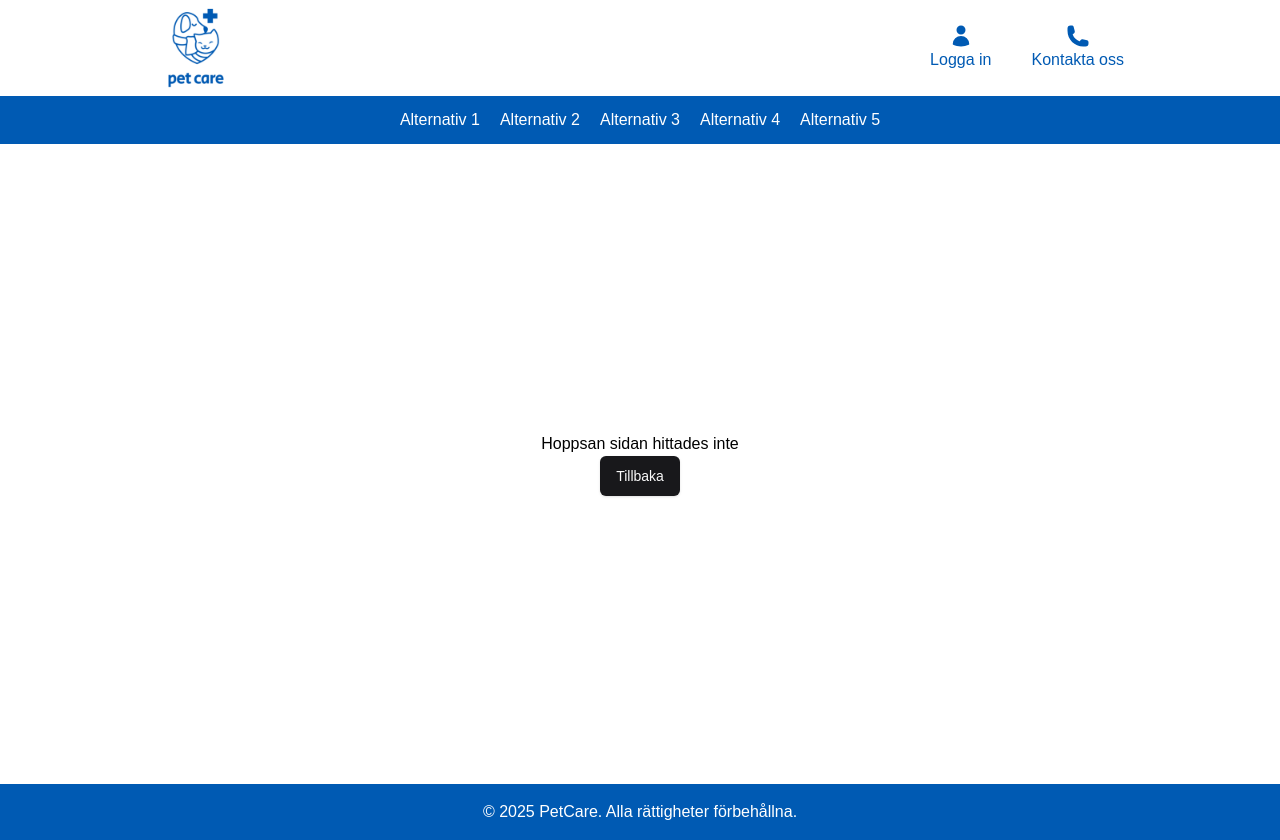
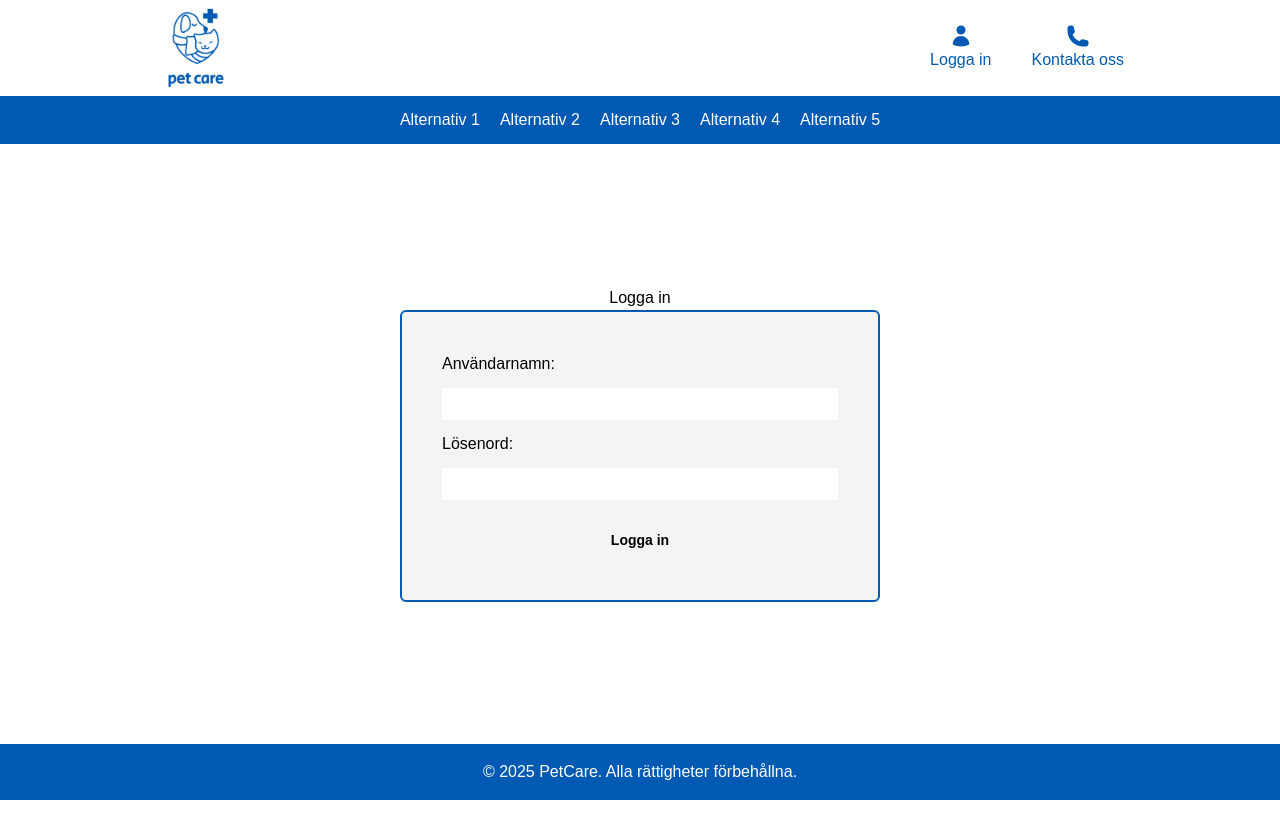
Before and after one commit to naathaliie/Nathalies-degree-project, a Next.js app in the folder pet-care/: page /login in a window 1280 px wide. Before the commit this address had no page. After the commit the page ends 800 px from the top, so only its background shows below. Built offline with nearby package versions, Linux system fonts and the light colour scheme.

Commit message:
login page

```diff
--- /dev/null
+++ b/pet-care/src/app/login/page.tsx
@@ -0,0 +1,17 @@
+import React from "react";
+import "../globals.css";
+import ActionBtn from "../components/ActionBtn";
+import LoginForm from "../components/LoginForm";
+
+const LogInPage = () => {
+
+
+  return (
+    <main className="LogInPage flex flex-col justify-center items-center m-5 min-h-[70vh]">
+      <h2>Logga in</h2>
+      <LoginForm/>
+    </main>
+  );
+};
+
+export default LogInPage;
```
